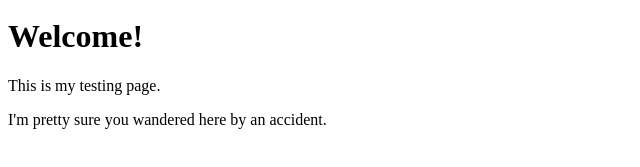
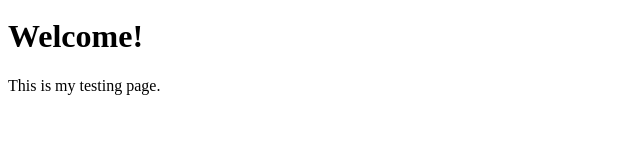
Before and after one commit to tomsanislo/tomsanislo.github.io, a plain HTML site: page index.html in a window 1280 px wide. Shown: the part 29-196 px from the top of the page, without its empty margins (0-640 px from the left). Drawn offline with Linux system fonts and the light colour scheme.

Commit message:
Deleted unnecessary code

```diff
--- a/index.html
+++ b/index.html
@@ -7,6 +7,5 @@
       <img src="img/background.jpg" alt="Hyperon.me" width="2560" height="1600">
     <h1 title="Welcome!">Welcome!</h1>
     <p>This is my testing page.</p>
-    <p>I'm pretty sure you wandered here by an accident.</p>
   </body>
 </html>
```
